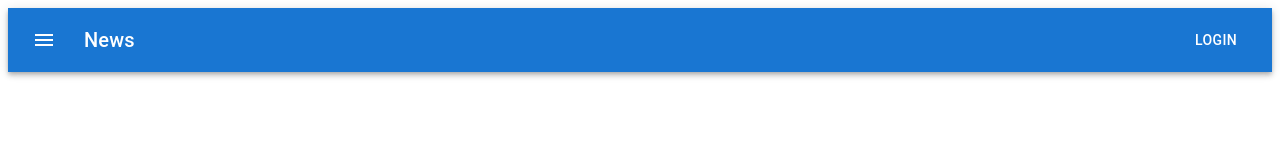
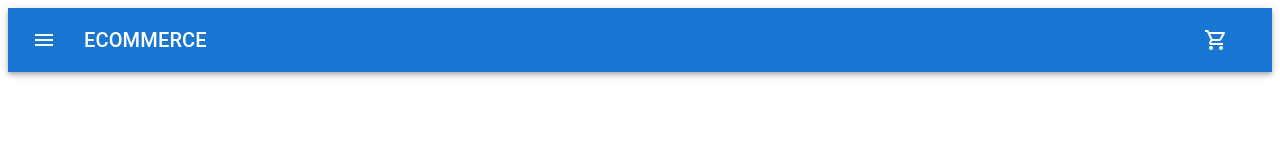
Before and after one commit to cedoduarte/ecommerce-react, a React (Create React App) app: page /poster in a window 1280 px wide. Shown: the top 160 px of the page. Built offline with nearby package versions, Linux system fonts and the light colour scheme.

Commit message:
feat: guard applied

```diff
--- a/src/App.jsx
+++ b/src/App.jsx
@@ -1,5 +1,5 @@
 import './App.css';
-import { Home } from "./pages/Home";
+import Home  from "./pages/Home";
 import { Poster } from "./pages/Poster/Poster";
 import { Login } from "./pages/Login/Login";
 import { Profile } from "./pages/Profile/Profile";
--- a/src/components/Navbar/Navbar.jsx
+++ b/src/components/Navbar/Navbar.jsx
@@ -1,4 +1,5 @@
 import { useState } from "react";
+import { useNavigate } from 'react-router-dom';
 import AppBar from '@mui/material/AppBar';
 import Box from '@mui/material/Box';
 import Toolbar from '@mui/material/Toolbar';
@@ -18,6 +19,7 @@ import Person2Icon from '@mui/icons-material/Person2';
 import SettingsIcon from '@mui/icons-material/Settings';
 
 export const Navbar = () => {
+    const navigate = useNavigate();
     const [open, setOpen] = useState(false);
 
     const toggleDrawer = (newOpen) => () => {
@@ -25,19 +27,23 @@ export const Navbar = () => {
     };
 
     const stockClicked = () => {
-        console.log("stock clicked...");
+        navigate("/stock");
     }
 
     const profileClicked = () => {
-        console.log("profile clicked...");
+        navigate("/profile");
     }
 
     const settingClicked = () => {
-        console.log("setting clicked...");
+        navigate("/setting");
     }
 
     const signoutClicked = () => {
         console.log("signout clicked...");
+    }
+
+    const shoppingCartClicked = () => {
+        navigate("/shopping-cart");
     }
 
     return (
@@ -55,9 +61,11 @@ export const Navbar = () => {
                             <MenuIcon />
                         </IconButton>
                         <Typography variant="h6" component="div" sx={{ flexGrow: 1 }}>
-                            News
+                            ECOMMERCE
                         </Typography>
-                        <Button color="inherit">Login</Button>
+                        <Button color="inherit" onClick={shoppingCartClicked}>
+                            <i className="material-symbols-outlined">shopping_cart</i>
+                        </Button>
                     </Toolbar>
                 </AppBar>
             </Box>
--- /dev/null
+++ b/src/components/Util/withAuth.jsx
@@ -0,0 +1,11 @@
+import { Navigate } from "react-router-dom";
+
+const withAuth = (Component) => (props) => {
+    if (true) { // todo...
+        return <Component {...props} />
+    } else {
+        return <Navigate to="/login" replace />
+    }
+}
+
+export default withAuth;
--- a/src/index.js
+++ b/src/index.js
@@ -5,7 +5,7 @@ import { BrowserRouter } from "react-router-dom";
 
 const root = ReactDOM.createRoot(document.getElementById("root"));
 root.render(
-  <BrowserRouter>
-    <App />
-  </BrowserRouter>
+    <BrowserRouter>
+        <App />
+    </BrowserRouter>
 );
--- a/src/pages/Home.jsx
+++ b/src/pages/Home.jsx
@@ -1,7 +1,16 @@
 import { Outlet } from "react-router-dom";
 import { Navbar } from "../components/Navbar/Navbar";
+import withAuth from "../components/Util/withAuth";
+import { useEffect } from "react";
+import { useNavigate } from 'react-router-dom';
 
-export const Home = () => {
+const Home = () => {
+    const navigate = useNavigate();
+
+    useEffect(() => {
+        navigate("/poster");
+    }, []);
+
     return (
         <>
             <Navbar />
@@ -9,3 +18,5 @@ export const Home = () => {
         </>
     );
 }
+
+export default withAuth(Home);
```
